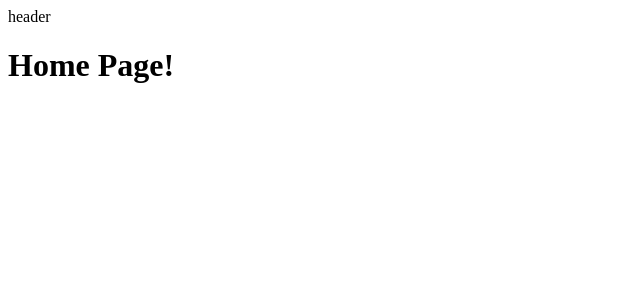
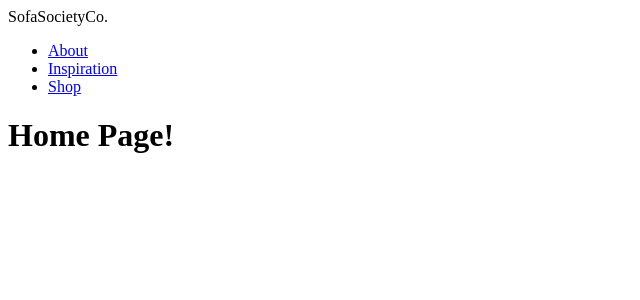
Before and after one commit to JosipVojkovic/agilo-product-page, a Next.js app in the folder frontend/: page / in a window 1280 px wide. Shown: the top 300 px of the page, without its empty margins (0-640 px from the left). Built offline with nearby package versions, Linux system fonts and the light colour scheme.

Commit message:
header: add basic HTML structure

```diff
--- a/frontend/src/app/layout.tsx
+++ b/frontend/src/app/layout.tsx
@@ -1,3 +1,4 @@
+import { Header } from "@/components/header";
 import type { Metadata } from "next";
 
 export const metadata: Metadata = {
@@ -16,7 +17,7 @@ export default function RootLayout({
   return (
     <html lang="en">
       <body>
-        <header>header</header>
+        <Header />
         {children}
       </body>
     </html>
--- /dev/null
+++ b/frontend/src/components/header/Header.tsx
@@ -0,0 +1,28 @@
+import { ROUTES } from "@/constants/routes";
+import Link from "next/link";
+
+export function Header() {
+  return (
+    <header>
+      <div>SofaSocietyCo.</div>
+
+      <nav>
+        <ul>
+          <li>
+            <Link href={ROUTES.ABOUT}>About</Link>
+          </li>
+
+          <li>
+            <Link href={ROUTES.INSPIRATION}>Inspiration</Link>
+          </li>
+
+          <li>
+            <Link href={ROUTES.SHOP}>Shop</Link>
+          </li>
+        </ul>
+      </nav>
+
+      <div></div>
+    </header>
+  );
+}
--- /dev/null
+++ b/frontend/src/components/header/index.ts
@@ -0,0 +1 @@
+export * from "@/components/header/Header";
--- /dev/null
+++ b/frontend/src/constants/routes.ts
@@ -0,0 +1,10 @@
+type Routes = {
+  [key: string]: string;
+};
+
+export const ROUTES: Routes = {
+  HOME: "/",
+  ABOUT: "/about",
+  INSPIRATION: "/inspiration",
+  SHOP: "/shop",
+};
```
